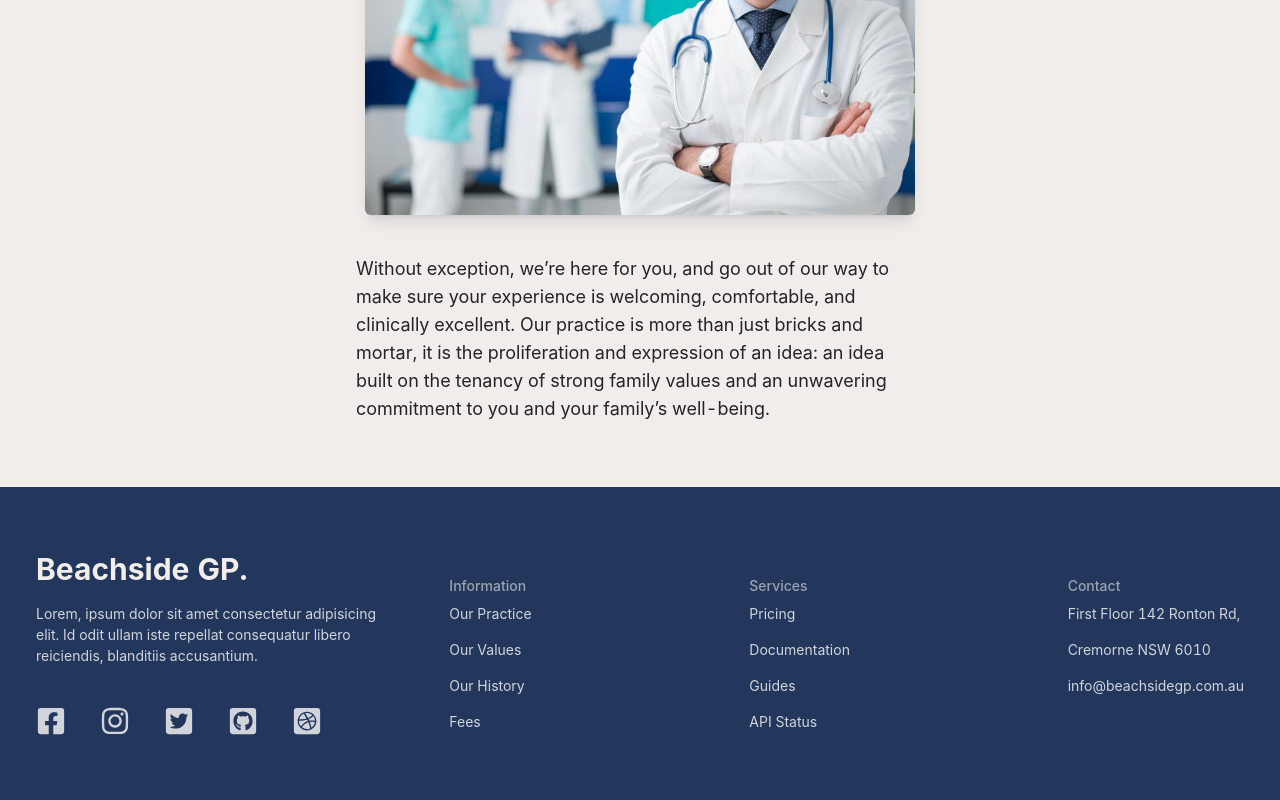
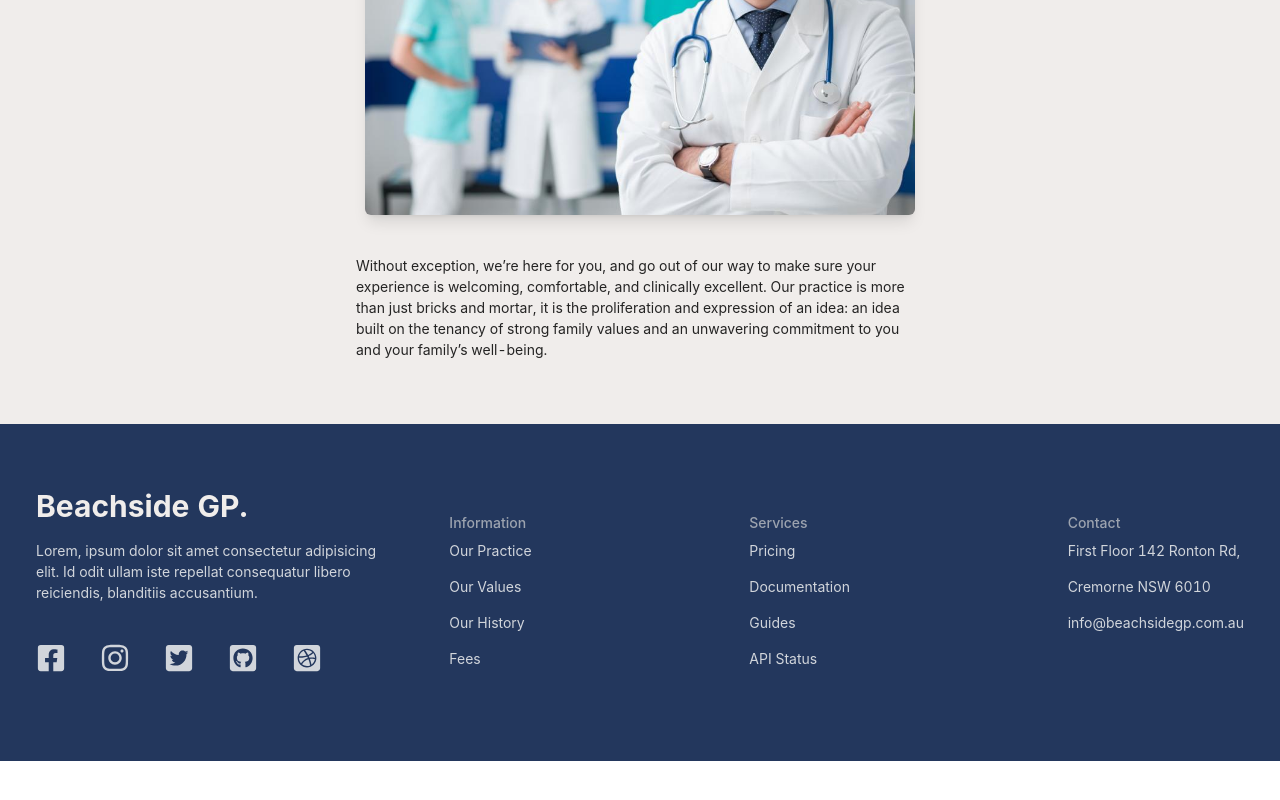
Before and after one commit to marlonmoreira000/clinic-concierge-app-frontend, a React (Vite) app: page /about in a window 1280 px wide. Shown: the part 662-1462 px from the top of the page. After the commit the page ends 1423 px from the top, so only its background shows below. Built offline with nearby package versions, Linux system fonts and the light colour scheme.

Commit message:
change text size on about page

```diff
--- a/src/components/pages/About.jsx
+++ b/src/components/pages/About.jsx
@@ -13,7 +13,7 @@ const About = () => {
               alt="/"
             />
           </div>
-          <div className="max-w-[600px] p-4 text-lg">
+          <div className="max-w-[600px] p-4">
             <p>
               Without exception, we’re here for you, and go out of our way to
               make sure your experience is welcoming, comfortable, and
```
